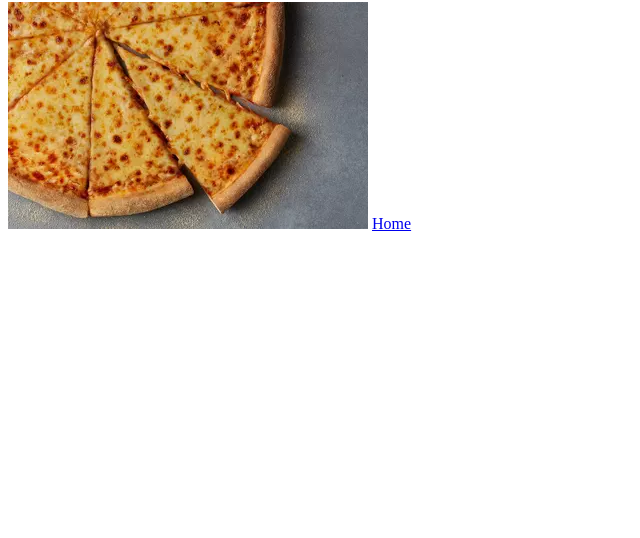
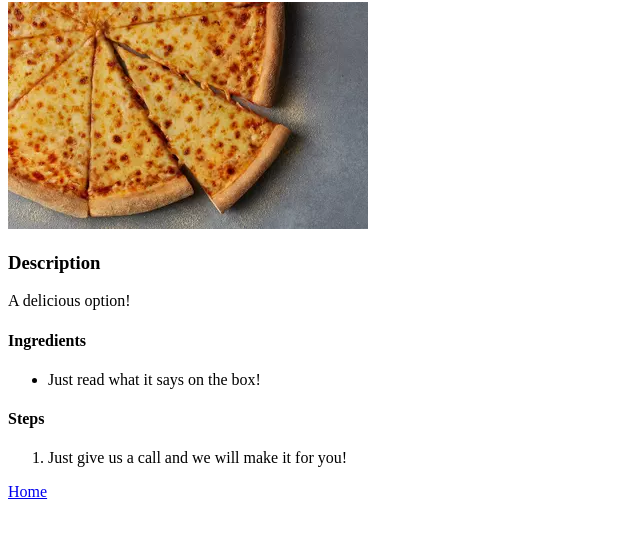
Before and after one commit to fullstack-jack/odin-recipes, a plain HTML site: page recipes/recipe1.html in a window 1280 px wide. Shown: the part 78-616 px from the top of the page, without its empty margins (0-640 px from the left). Drawn offline with Linux system fonts and the light colour scheme.

Commit message:
Added recipe page content

```diff
--- a/recipes/recipe1.html
+++ b/recipes/recipe1.html
@@ -9,6 +9,16 @@
 
     <h1>Original Cheese and Tomato</h1>
     <img src="./cheese-and-tomato.png" alt="a pizza">
+    <h3>Description</h3>
+    <p>A delicious option!</p>
+    <h4>Ingredients</h4>
+    <ul>
+        <li>Just read what it says on the box!</li>
+    </ul>
+    <h4>Steps</h4>
+    <ol>
+        <li>Just give us a call and we will make it for you!</li>
+    </ol>
     <a href="../index.html">Home</a>
 
 
```
Also changed, not shown: recipes/recipe2.html (+10 -1 lines), recipes/recipe3.html (+10 -0 lines).
